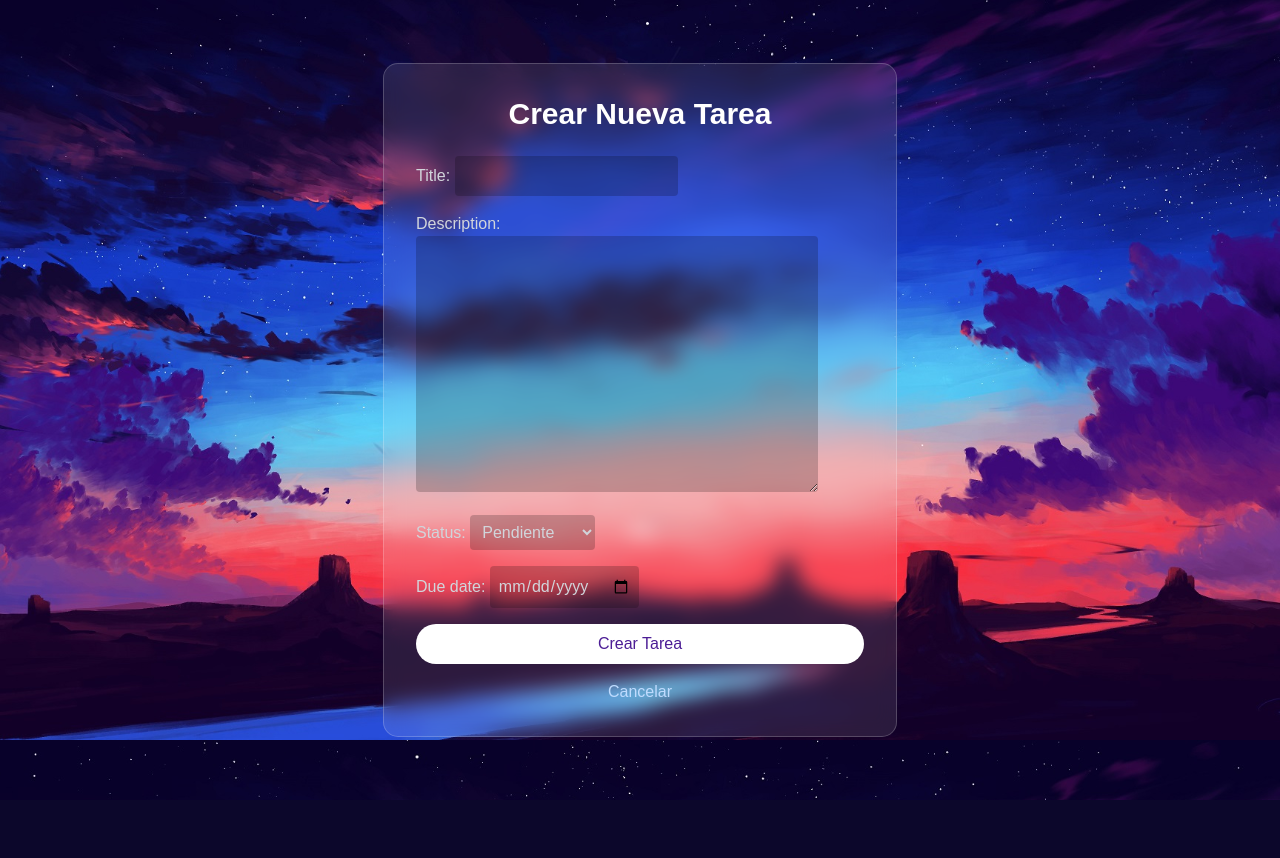
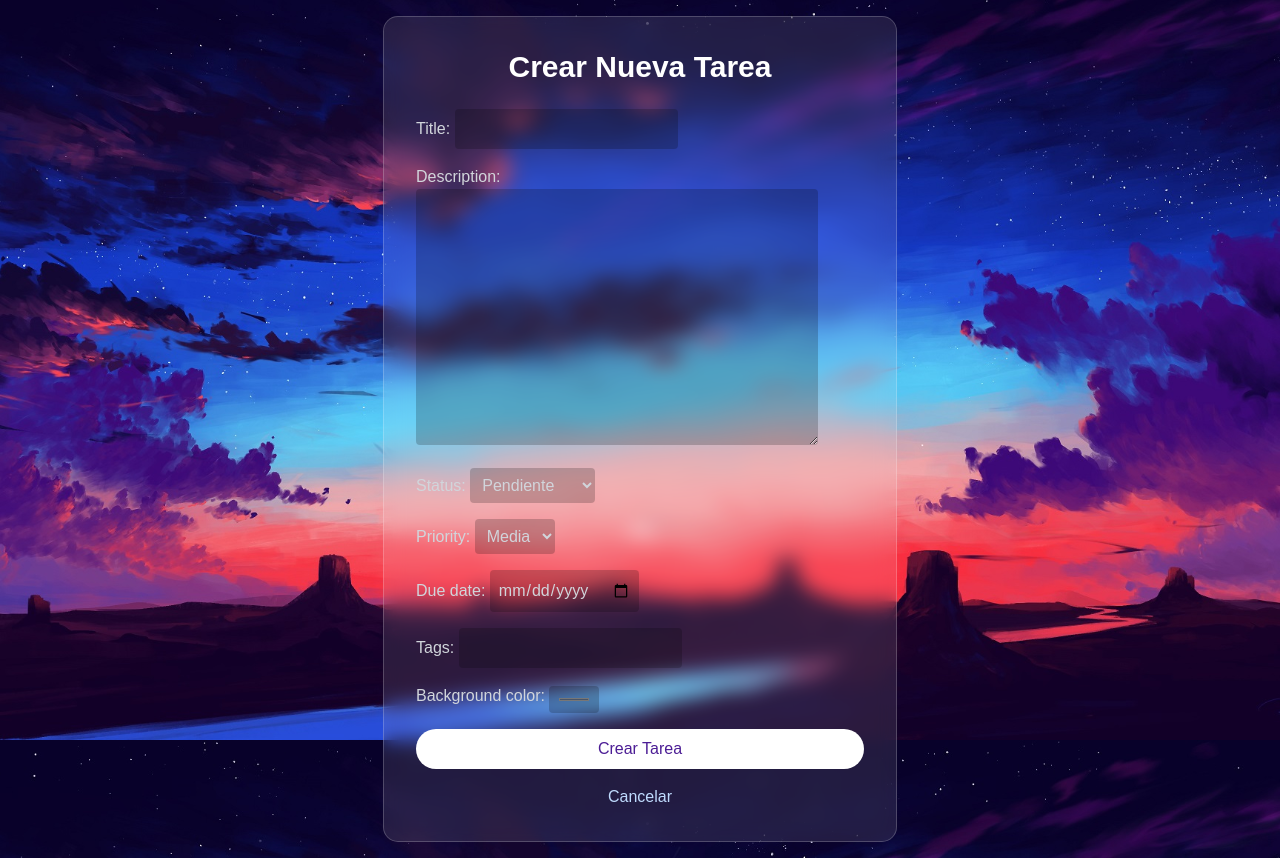
Before and after one commit to Kaemepe15/TaskForge, a Django app: page /create_task/ in a window 1280 px wide. Shown: the part 60-918 px from the top of the page. Before the commit the page ends 860 px from the top, so only its background shows below. Run offline with Django 5.2, Linux system fonts and the light colour scheme; the visitor is signed in with stand-in values (Sample User, id 1).

Commit message:
Modificando algunos campos del modelo y form de Task. Y cambiando algunos detalles del estilo del dashboard

```diff
--- /dev/null
+++ b/static/tasks/css/styles.css
@@ -0,0 +1,23 @@
+label {
+    color: #D1D5DB;
+}
+input,
+textarea,
+select {
+    color: #D1D5DB;
+    background-color: rgba(0, 0, 0, 0.2);
+    border-color: #D1D5DB;
+    border-radius: 4px;
+    padding: 0.5rem;
+}
+input:focus,
+textarea:focus,
+select:focus {
+    outline: none;
+    border-color: #93C5FD;
+    box-shadow: 0 0 5px rgba(147, 197, 253, 0.5);
+}
+input::placeholder,
+textarea::placeholder {
+    color: #9CA3AF;
+}
--- a/tasks/forms.py
+++ b/tasks/forms.py
@@ -20,7 +20,8 @@ class CustomUserCreationForm(UserCreationForm):                    # Formulario
 class TaskForm(forms.ModelForm):
     class Meta:
         model = Task
-        fields = ['title', 'description', 'status', 'due_date']
+        fields = ['title', 'description', 'status', 'priority', 'due_date', 'tags', 'background_color']
         widgets = {
             'due_date': forms.DateInput(attrs={'type': 'date'}),
+            'background_color': forms.TextInput(attrs={'type': 'color'}),
         }
--- a/tasks/models.py
+++ b/tasks/models.py
@@ -24,8 +24,10 @@ class Task(models.Model):                       # Modelo para las tareas
     priority = models.CharField(max_length=20, choices=PRIORITY_CHOICES, default='medium')
     due_date = models.DateTimeField()
     tags = models.CharField(max_length=200, blank=True)
+    background_color = models.CharField(max_length=7, default='#4A5568')  # Valor por defecto gris oscuro (ejemplo)
     created_at = models.DateTimeField(auto_now_add=True)
     updated_at = models.DateTimeField(auto_now=True)
 
+
     def __str__(self):
         return self.title
--- a/tasks/templates/base.html
+++ b/tasks/templates/base.html
@@ -1,8 +1,10 @@
 <!DOCTYPE html>
 <html>
 <head>
+    {% load static %}
     <title>TaskForge</title>
     <link href="https://cdn.jsdelivr.net/npm/tailwindcss@2.2.19/dist/tailwind.min.css" rel="stylesheet">
+    <link rel="stylesheet" href="{% static 'tasks/css/styles.css' %}">
     <style>
         body {
             background: url('/static/tasks/sky_light_wallpaper.jpg') no-repeat center center fixed;
```
Also changed, not shown: tasks/templates/tasks/dashboard.html (+1 -25 lines), tasks/migrations/0002_task_background_color.py (added).
